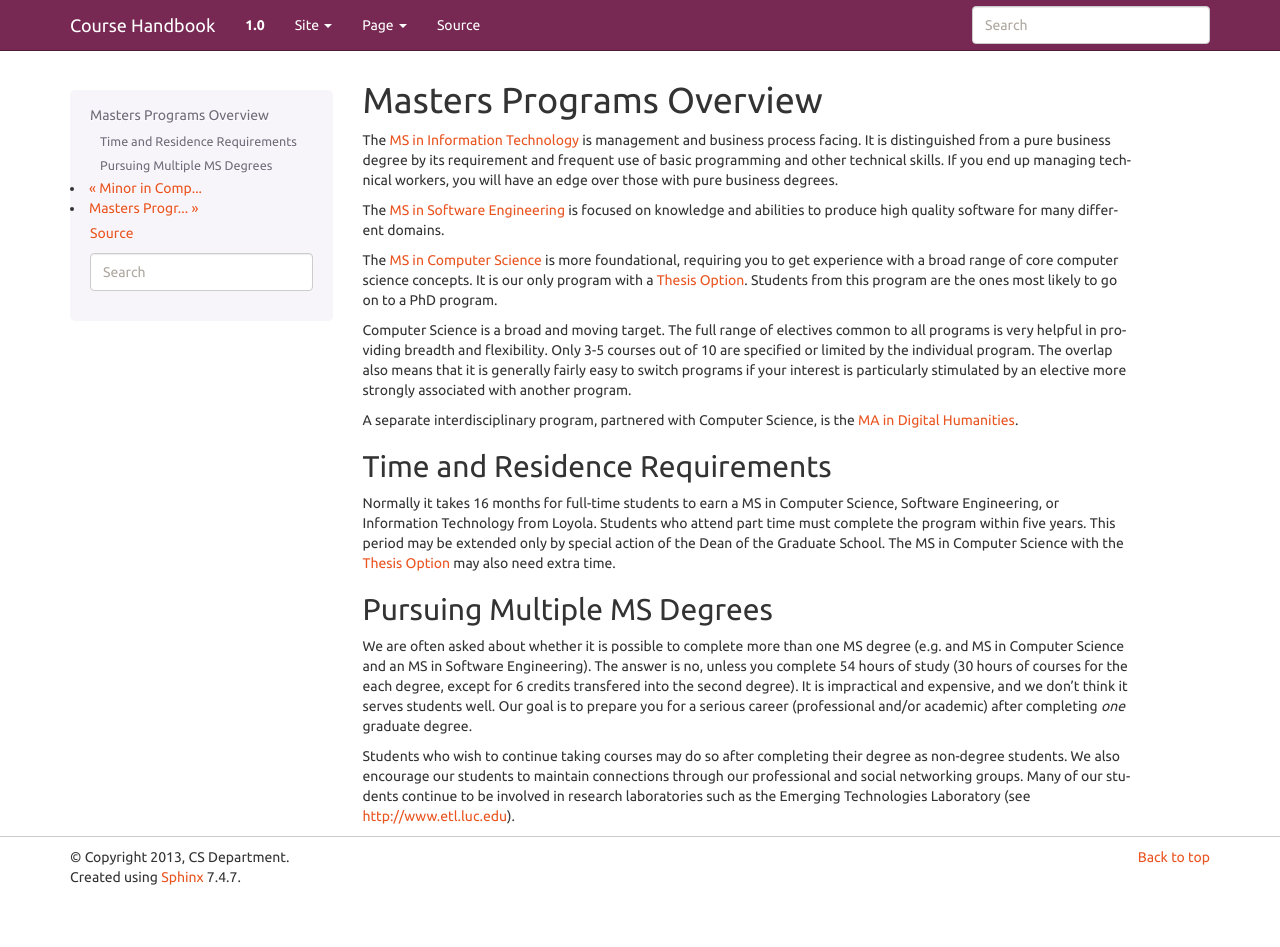
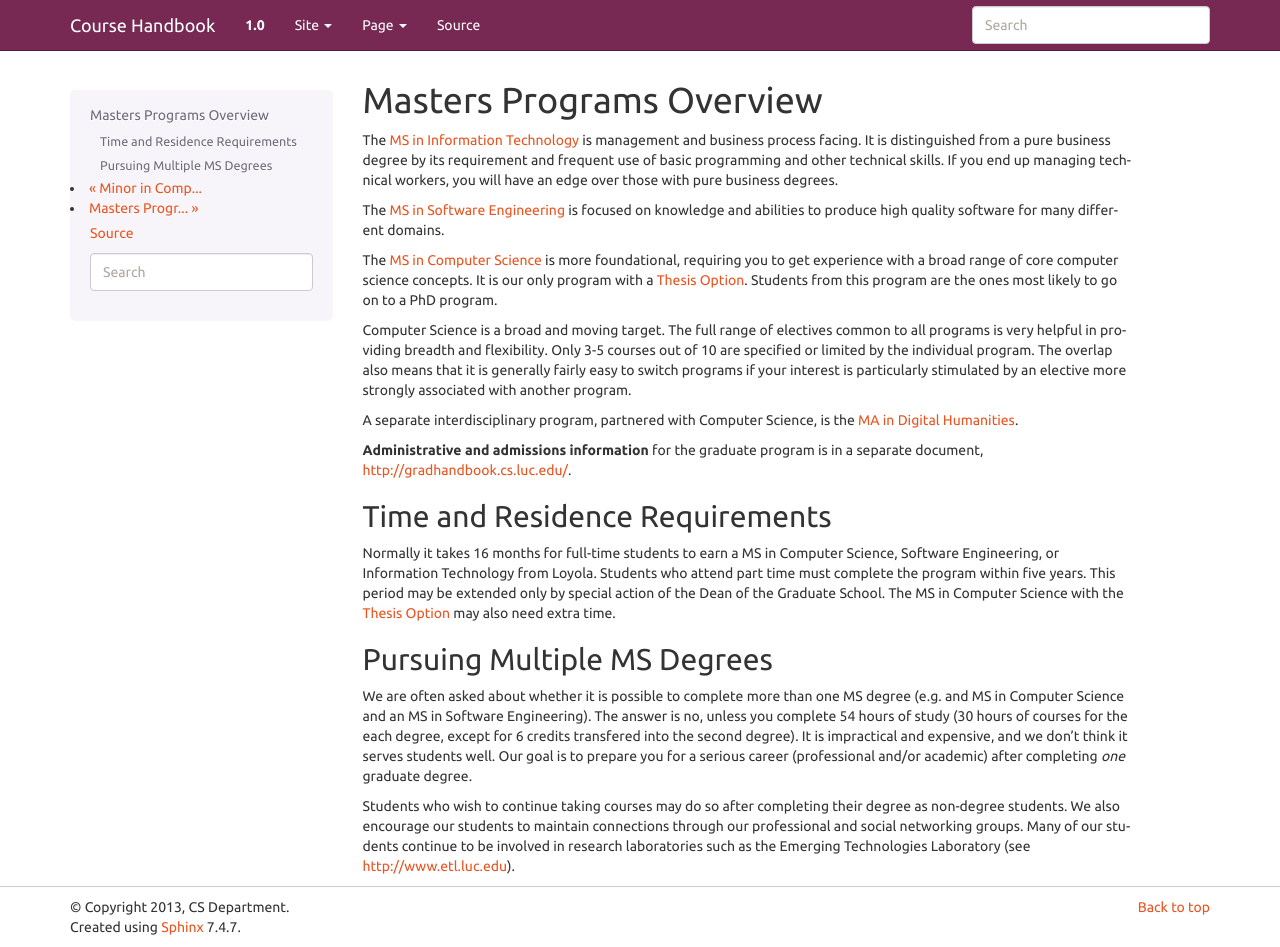
Before and after one commit to kyang5/coursedescriptions, a Sphinx documentation site: the page built from source/masters_overview.rst, in a window 1280 px wide and 947 px high. Built offline with Sphinx 7.4.7, drawn with Linux system fonts in a browser that asks for light colours; pages that are not in the unit, such as notebooks, are missing from menus.

Commit message:
reference grad handbook in masters overview

```diff
--- a/source/masters_overview.rst
+++ b/source/masters_overview.rst
@@ -27,6 +27,10 @@ associated with another program.
 
 A separate interdisciplinary program, partnered with Computer Science, is
 the :doc:`madh`.
+
+**Administrative and admissions information** for the graduate program is in a
+separate document,
+http://gradhandbook.cs.luc.edu/.
 
 .. index:: time for program
 
```
